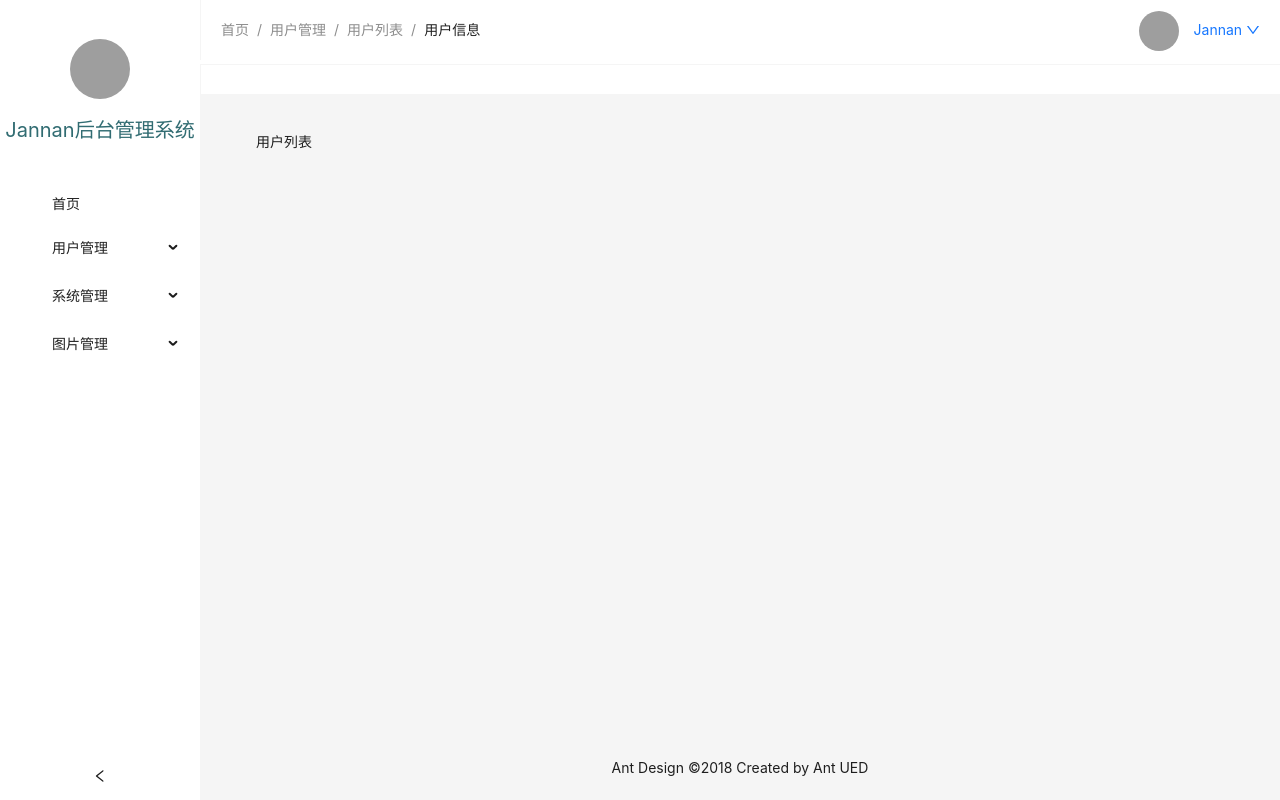
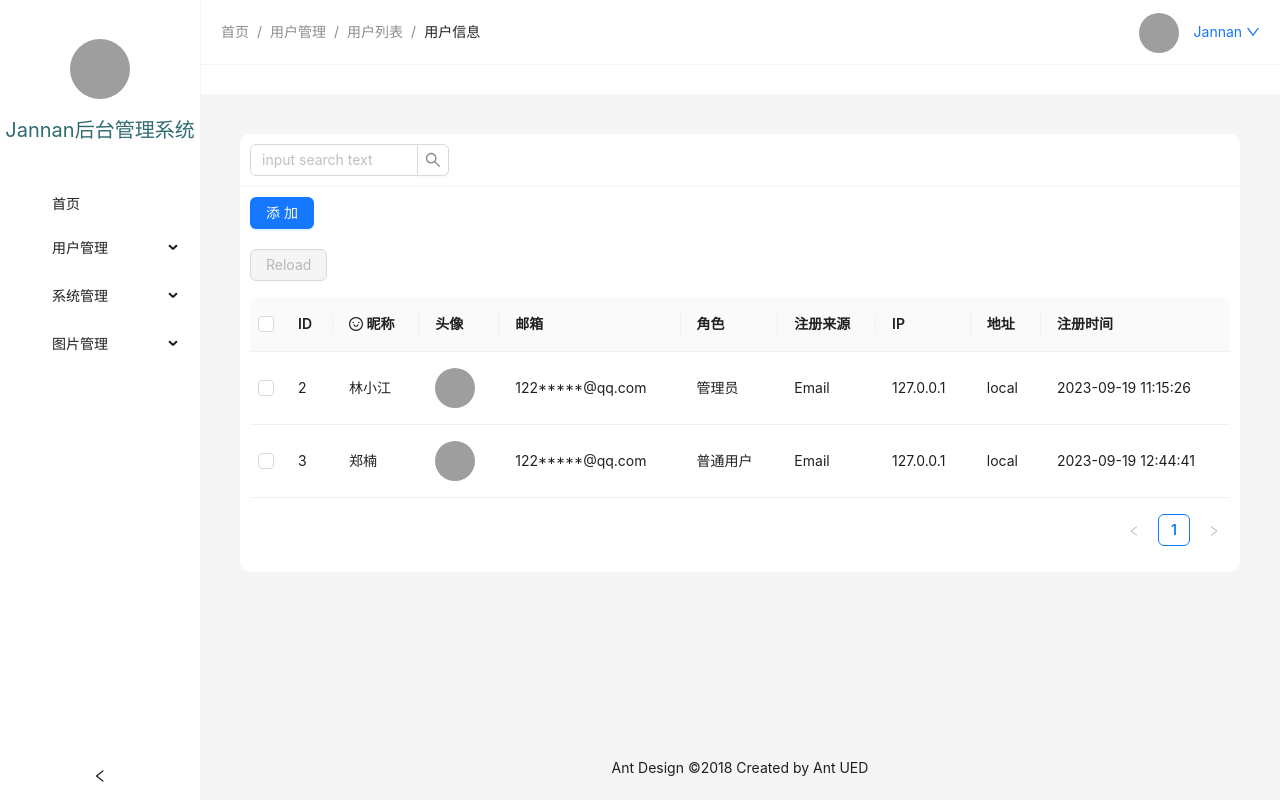
Before and after one commit to LXJ0000/vue_admin, a Vue app: page /admin/user_list in a window 1280 px wide. Built offline with nearby package versions, Linux system fonts and the light colour scheme; grey boxes are pictures that could not be loaded; a web font is replaced by a local one.

Commit message:
用户列表搭建ing

```diff
--- a/package.json
+++ b/package.json
@@ -10,6 +10,7 @@
   "dependencies": {
     "@ant-design/icons-vue": "^7.0.0",
     "ant-design-vue": "^4.0.3",
+    "dayjs": "^1.11.10",
     "pinia": "^2.1.6",
     "vue": "^3.3.4",
     "vue-router": "^4.2.4"
--- a/src/components/layout/aside/aside.vue
+++ b/src/components/layout/aside/aside.vue
@@ -28,7 +28,6 @@ const collapsed = ref<boolean>(false);
   width: 100%;
   height: 180px;
   flex-direction: column;
-  //border-right: 1px solid var(--border);
 
   .gvb_aside_header_logo {
     width: 60px;
--- a/src/components/layout/aside/header.vue
+++ b/src/components/layout/aside/header.vue
@@ -8,11 +8,6 @@ import {theme} from "ant-design-vue";
 
 <template>
 
-  <a-config-provider
-      :theme="{
-    algorithm: theme.defaultAlgorithm,
-    }"
-  >
   <div class="header ">
     <div class="header_left flex">
       <a-breadcrumb>
@@ -31,14 +26,13 @@ import {theme} from "ant-design-vue";
       <UserInfo :isAvatar="true"></UserInfo>
     </div>
   </div>
-  </a-config-provider>
 
 </template>
 
 <style scoped lang="scss">
 .header {
-  border-left: 1px solid var(--outbg);
-  height: 60px;
+
+  //height: 60px;
   padding: 0 20px;
   display: flex;
   justify-content: space-between;
--- /dev/null
+++ b/src/utils/time.js
@@ -0,0 +1,7 @@
+import dayjs from 'dayjs'
+export function formatDateTime(time = undefined, format = 'YYYY-MM-DD HH:mm:ss') {
+    return dayjs(time).format(format)
+}
+export function formatDate(date = undefined, format = 'YYYY-MM-DD') {
+    return formatDateTime(date, format)
+}
--- a/src/views/admin/admin.vue
+++ b/src/views/admin/admin.vue
@@ -10,14 +10,14 @@
       <Aside></Aside>
 
       <a-layout>
-        <a-layout-header style="padding: 0; background-color: #FFFFFF">
+        <a-layout-header style="background-color: white; padding: 0; border-left: 1px solid #F5F5F5">
           <Header></Header>
         </a-layout-header>
 
-        <div class="tabs"></div>
+        <div class="tabs" style="border-left: 1px solid #F5F5F5"></div>
 
 
-        <a-layout-content style="margin: 0 16px">
+        <a-layout-content >
           <main>
             <div class="view">
               <router-view></router-view>
@@ -54,7 +54,7 @@ import {theme} from 'ant-design-vue';
 
 .tabs {
   height: 30px;
-  border-left: 1px solid var(--outbg);
+  //border-left: 1px solid var(--outbg);
   border-top: 1px solid var(--outbg);
 
   background-color: var(--inbg);
--- a/src/views/admin/user/user_list.vue
+++ b/src/views/admin/user/user_list.vue
@@ -1,12 +1,169 @@
 <script setup>
+import {computed, reactive} from 'vue';
+import {SmileOutlined} from '@ant-design/icons-vue';
+import {formatDate, formatDateTime} from "@/utils/time";
+
+
+const data = reactive({
+  columns: [
+    {title: 'ID', dataIndex: 'id', key: 'id'},
+    {title: '昵称', dataIndex: 'nick_name', key: 'nick_name'},
+    {title: '头像', dataIndex: 'avatar', key: 'avatar'},
+    {title: '邮箱', dataIndex: 'email', key: 'email'},
+    {title: '角色 ', dataIndex: 'role', key: 'role'},
+    {title: '注册来源', dataIndex: 'sign_status', key: 'sign_status'},
+    {title: 'IP', dataIndex: 'ip', key: 'ip'},
+    {title: '地址', dataIndex: 'addr', key: 'addr'},
+    {title: '注册时间', dataIndex: 'created_at', key: 'created_at'},
+  ],
+  dataSource: [
+    {
+      "id": 2,
+      "created_at": "2023-09-19T19:15:26.445+08:00",
+      "nick_name": "林小江",
+      "avatar": "/static/avatar/1.jpg",
+      "email": "122*****@qq.com",
+      "addr": "local",
+      "ip": "127.0.0.1",
+      "role": "管理员",
+      "sign_status": "Email",
+    },
+    {
+      "id": 3,
+      "created_at": "2023-09-19T20:44:41.766+08:00",
+      "nick_name": "郑楠",
+      "avatar": "/static/avatar/2.jpg",
+      "email": "122*****@qq.com",
+      "addr": "local",
+      "ip": "127.0.0.1",
+      "role": "普通用户",
+      "sign_status": "Email",
+    }
+
+  ],
+})
+
+
+const state = reactive({
+  selectedRowKeys: [],
+  // Check here to configure the default column
+  loading: false,
+});
+
+const hasSelected = computed(() => state.selectedRowKeys.length > 0);
+
+const start = () => {
+  state.loading = true;
+  // ajax request after empty completing
+  setTimeout(() => {
+    state.loading = false;
+    state.selectedRowKeys = [];
+  }, 1000);
+};
+
+const onSelectChange = selectedRowKeys => {
+  state.selectedRowKeys = selectedRowKeys;
+};
+
+const removeBatch = () => {
+
+}
 
 </script>
 
 <template>
-  <div>用户列表</div>
+  <div class="container">
+
+    <div class="container_search">
+      <a-input-search
+          placeholder="input search text"
+          style="width: 200px"
+      />
+    </div>
+
+    <div class="container_action">
+      <a-button type="primary">添加</a-button>
+      <a-button type="primary" @click="removeBatch" danger v-if="state.selectedRowKeys.length">批量删除</a-button>
+    </div>
+
+    <div class="container_table">
+      <div style="margin-bottom: 16px">
+        <a-button type="primary" :disabled="!hasSelected" :loading="state.loading" @click="start">
+          Reload
+        </a-button>
+        <span style="margin-left: 8px">
+        <template v-if="hasSelected">
+          {{ `Selected ${state.selectedRowKeys.length} items` }}
+        </template>
+      </span>
+      </div>
+      <a-table
+          :row-selection="{ selectedRowKeys: state.selectedRowKeys, onChange: onSelectChange }"
+          :row-key="'id'"
+          :dataSource="data.dataSource"
+          :columns="data.columns"
+      >
+
+        <template #headerCell="{ column }">
+          <template v-if="column.key === 'nick_name'">
+        <span>
+          <smile-outlined/>
+          昵称
+        </span>
+          </template>
+        </template>
+
+        <template #bodyCell="{ column, record }">
+          <template v-if="column.key === 'avatar'">
+            <img class="table_avatar" :src="record.avatar" alt="">
+          </template>
+
+          <template v-if="column.key === 'created_at'">
+            <div>{{formatDateTime(record.created_at)}}</div>
+          </template>
+        </template>
+
+
+      </a-table>
+    </div>
+
+
+  </div>
 
 </template>
 
 <style scoped lang="scss">
+.container {
+  background-color: var(--inbg);
+  border-radius: 10px;
 
+  .container_search {
+    padding: 10px;
+    border-bottom: 1px solid var(--outbg);
+  }
+
+  .container_action {
+    padding: 10px;
+
+    .ant-btn {
+      margin-right: 10px;
+    }
+  }
+
+  .container_table {
+    padding: 10px;
+    .table_avatar{
+      width: 40px;
+      height: 40px;
+      border-radius: 50%;
+    }
+
+
+  }
+
+  .container_page {
+    padding: 10px;
+
+  }
+}
 </style>
--- a/vite.config.js
+++ b/vite.config.js
@@ -12,5 +12,14 @@ export default defineConfig({
     alias: {
       '@': fileURLToPath(new URL('./src', import.meta.url))
     }
+  },
+  server:{
+    proxy:{
+      "/static":{
+        target:"http://127.0.0.1:8080/"
+      }
+
+    }
   }
+
 })
```
Also changed, not shown: 1 other file (tests, documents, lock files or other folders). Lines whose indentation alone changed are shown as unchanged.
